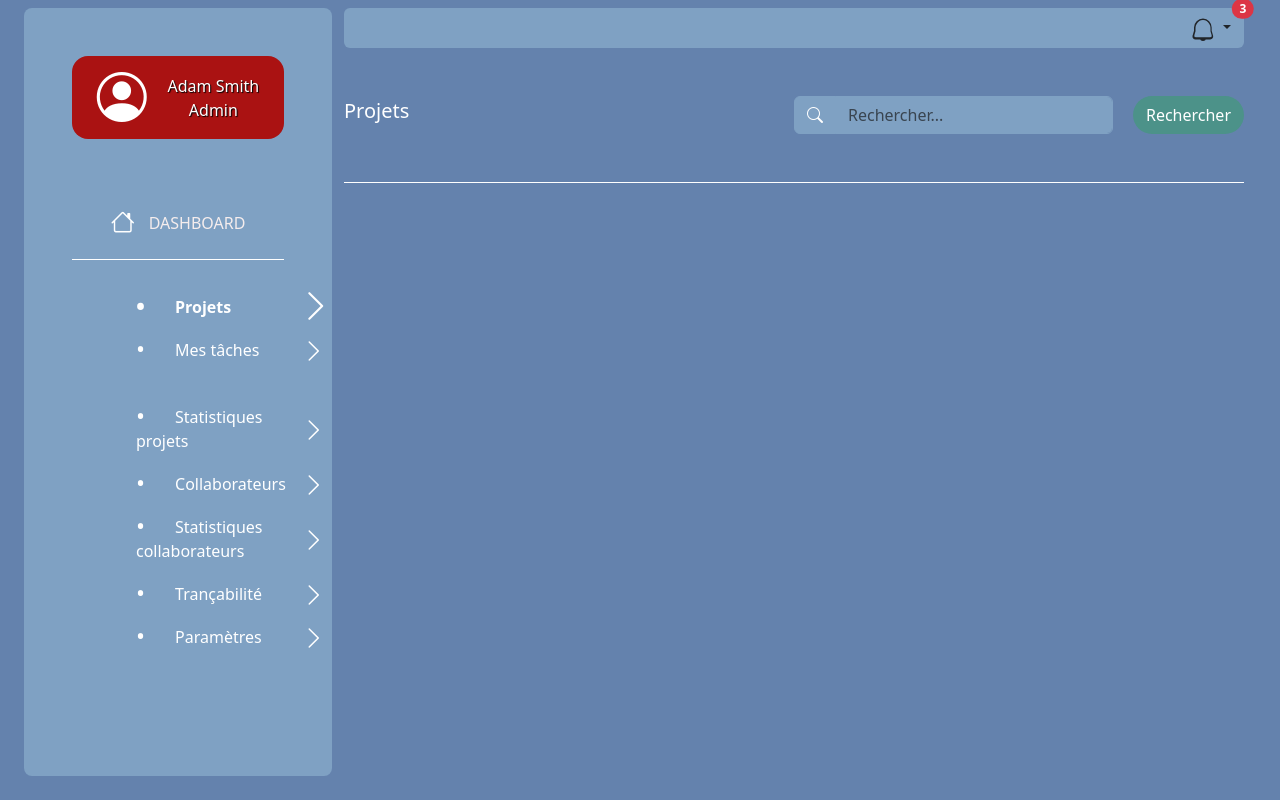
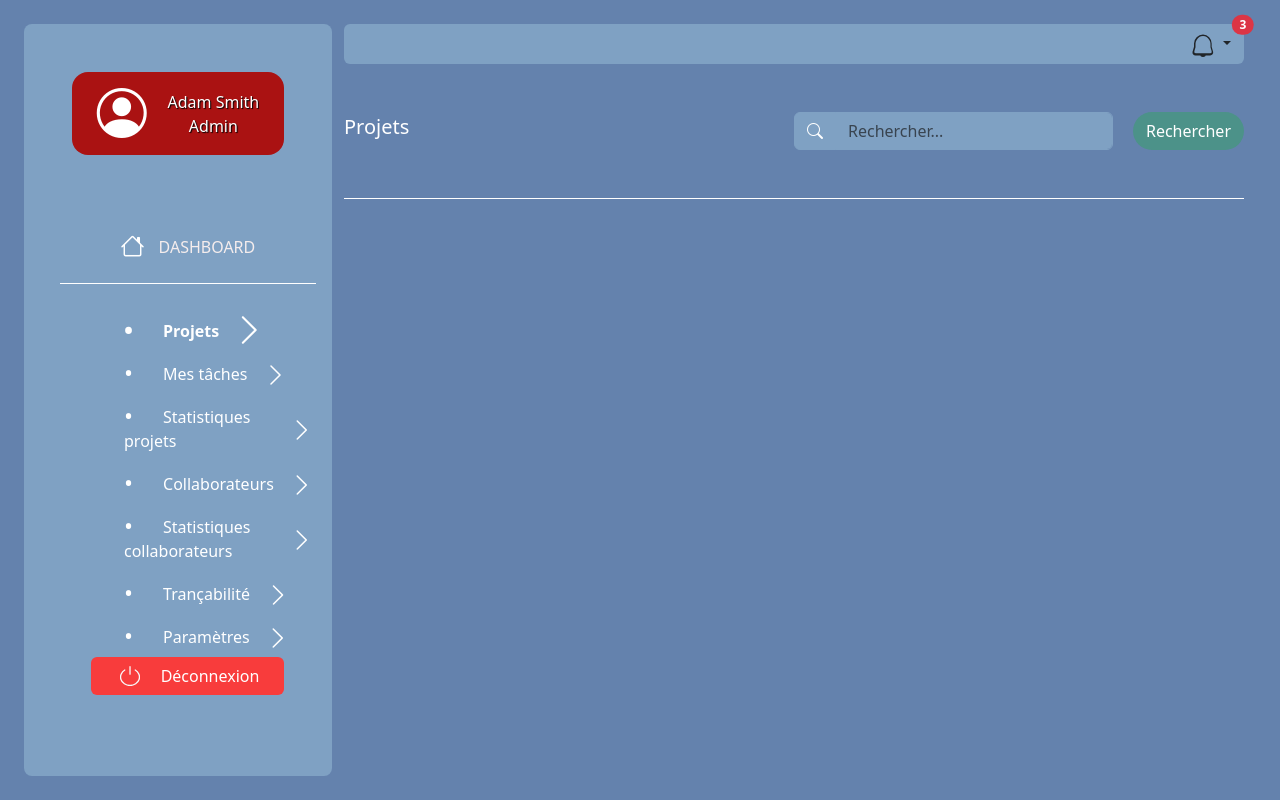
Before and after one commit to Blyss09/ProjetStage, a PHP site: page /screens/adminScreens/adminEnv.html in a window 1280 px wide. Run offline with PHP 8.4, Linux system fonts and the light colour scheme.

Commit message:
admin+styles

```diff
--- a/screens/adminScreens/adminEnv.html
+++ b/screens/adminScreens/adminEnv.html
@@ -8,11 +8,11 @@
     <link href="https://cdn.jsdelivr.net/npm/bootstrap@5.3.3/dist/css/bootstrap.min.css" rel="stylesheet"
         integrity="sha384-QWTKZyjpPEjISv5WaRU9OFeRpok6YctnYmDr5pNlyT2bRjXh0JMhjY6hW+ALEwIH" crossorigin="anonymous">
     <link rel="stylesheet" href="https://cdn.jsdelivr.net/npm/bootstrap-icons@1.11.3/font/bootstrap-icons.min.css">
-    <link rel="stylesheet" href="../../styles/styles.css">
+    <link rel="stylesheet" href="../styles/styles.css">
 </head>
 
 <body>
-    <div class="container-fluid row p-4 m-0 pt-2">
+    <div class="container-fluid row p-4 m-0">
         <div class="sidebar rounded-3 col-3 p-5 align-items-center">
             <div class="admin rounded-4 d-flex justify-content-evenly text-center p-1">
                 <div class="user__icon">
@@ -23,13 +23,19 @@
                     <div class="user__role">Admin</div>
                 </div>
             </div>
+            <nav class="navbar navbar-expand-sm navbar-light">
+                <button class="navbar-toggler" type="button" data-bs-toggle="collapse" data-bs-target="#navbarNav"
+                    aria-controls="navbarNav" aria-expanded="false" aria-label="Toggle navigation">
+                    <span class="navbar-toggler-icon"></span>
+                </button>
+                <div class="row collapse navbar-collapse" id="navbarNav">
                     <div class="dashboard__body mt-5 d-flex justify-content-center text-center p-4">
                         <span class="house_img">
                             <i class="bi bi-house h4"></i>
                         </span>
                         <div class="dashboard__title ms-4 align-self-center">DASHBOARD</div>
                     </div>
-            <ul class="nav flex-column mt-4 container">
+                    <ul class="nav flex-column flex-lg-row mt-4">
                         <li class="nav-item">
                             <div class="d-flex align-items-center">
                                 <a class="nav-link active ms-5" aria-current="page" href="#">Projets</a>
@@ -87,6 +93,19 @@
                             </div>
                         </li>
                     </ul>
+                    <div class="d-flex justify-content-center">
+                        <button type="button" class="btn logout__btn text-white pe-4">
+                            <svg preserveAspectRatio="none" viewBox="0 0 23 23" fill="none" xmlns="http://www.w3.org/2000/svg"
+                                class="logout_img mx-3">
+                                <path
+                                    d="M5.50812 4.59244C3.56384 5.74479 2.0867 7.42565 1.29538 9.38619C0.504069 11.3467 0.440639 13.4827 1.11448 15.478C1.78833 17.4732 3.16363 19.2216 5.03679 20.4644C6.90994 21.7072 9.18139 22.3782 11.5148 22.3782C13.8483 22.3782 16.1197 21.7072 17.9929 20.4644C19.8661 19.2216 21.2414 17.4732 21.9152 15.478C22.5891 13.4827 22.5256 11.3467 21.7343 9.38619C20.943 7.42565 19.4659 5.74479 17.5216 4.59244M11.5154 0.819458V9.44342"
+                                    stroke="#F8F8F8" stroke-width="1.5" stroke-linecap="round" stroke-linejoin="round"></path>
+                            </svg>
+                            Déconnexion
+                        </button>
+                    </div>
+                </div>
+            </nav>
         </div>
         <div class="main col">
             <div class="notif__bar rounded-2">
--- a/styles/styles.css
+++ b/styles/styles.css
@@ -102,6 +102,21 @@
 }
 .nav-item .bi-chevron-right {
   color: white;
+}
+/*Logout Button*/
+.logout__btn {
+  background-color: rgba(248, 60, 60, 1);
+}
+.logout__btn:hover{
+  background-color: rgb(150, 41, 41);
+}
+.logout_img{
+  position: relative;
+  left: 0px;
+  right: 20px;
+  bottom: 2px;
+  width: 20px;
+  height: 20px;
 }
 
 /*Notifications (Bell)*/
@@ -218,4 +233,8 @@
   background-color: rgb(37, 150, 190);
   padding: 10px 30px;
   border-radius: 50px;
-}/*# sourceMappingURL=styles.css.map */
+}
+
+
+
+/*# sourceMappingURL=styles.css.map */
```
Lines whose indentation alone changed are shown as unchanged.
